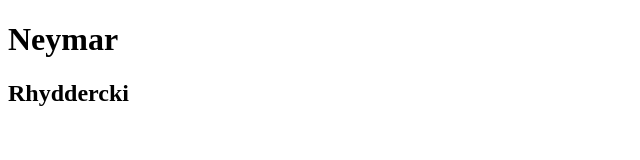
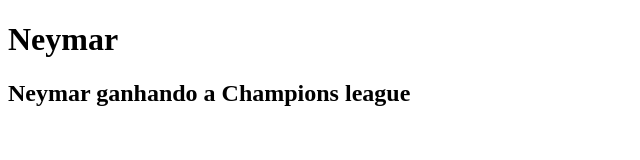
Before and after one commit to Rhyddercki/Neymar, a plain HTML site: page index.html in a window 1280 px wide. Shown: the whole page, without its empty margins (0-640 px from the left). Drawn offline with Linux system fonts and the light colour scheme.

Commit message:
hhdvbuhfvbufvbu

```diff
--- a/index.html
+++ b/index.html
@@ -8,7 +8,7 @@
     <h1>Neymar</h1>
 
 <body>
-    <h2>Rhyddercki</h2>
+    <h2>Neymar ganhando a Champions league</h2>
 </body>
 </html>
 <h2></h2>
```
